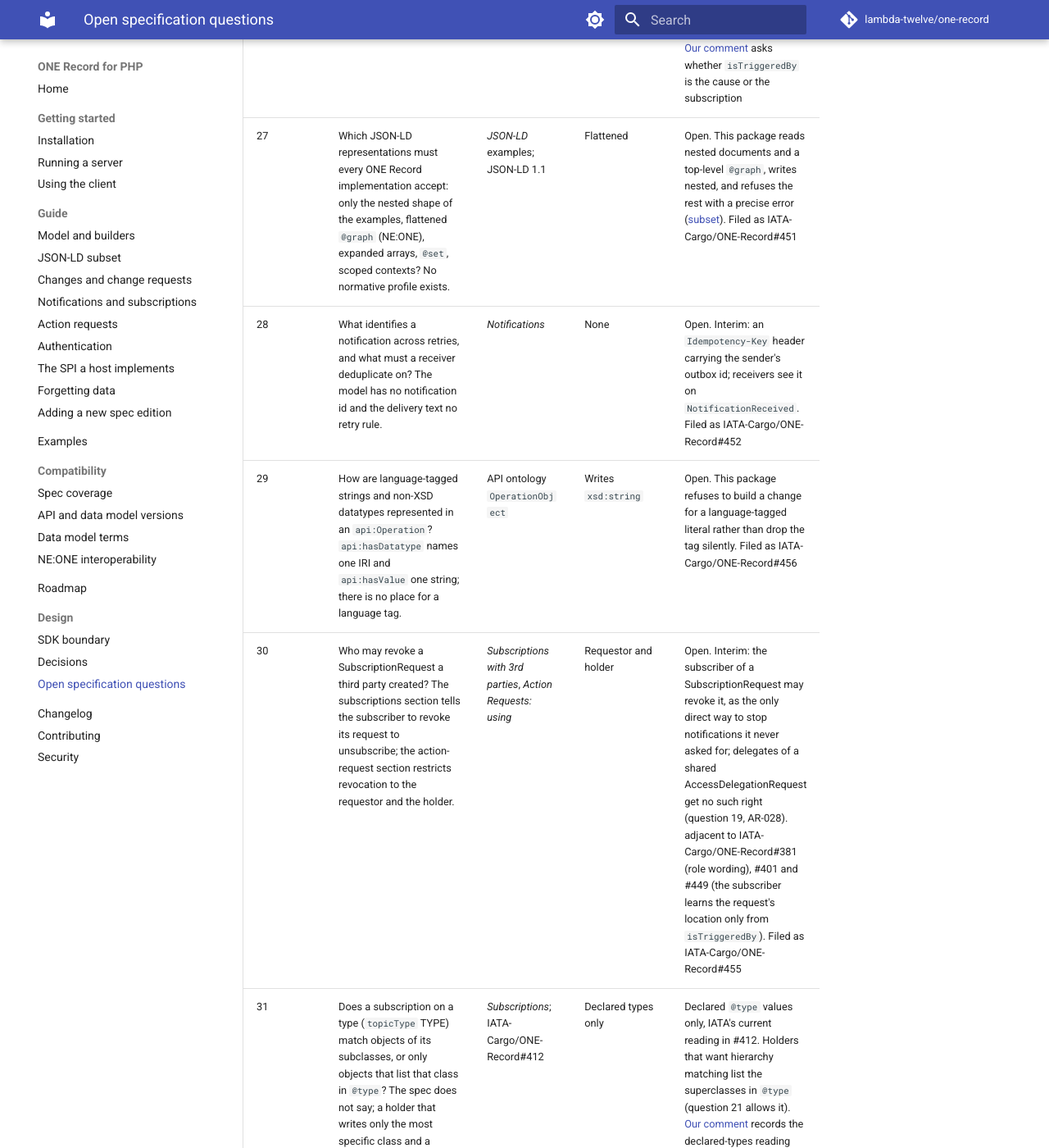
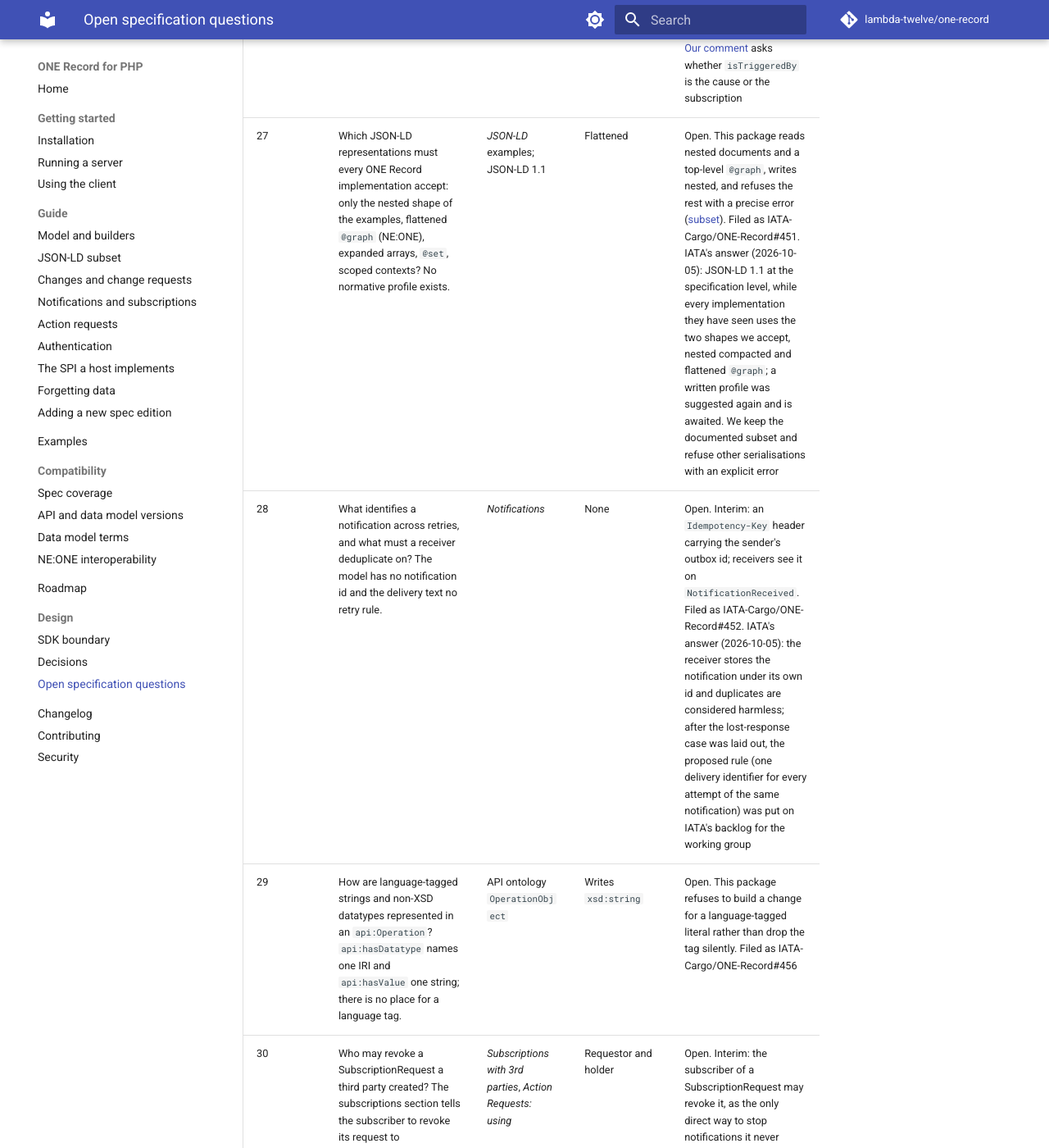
Before and after one commit to lambda-twelve/one-record, an MkDocs documentation site: the page built from docs/spec-questions.md, in a window 1280 px wide and 1400 px high, scrolled down 6024 px. Shown: the whole window at 82% size. Built offline with MkDocs 1.6.1 and Material for MkDocs 9.7.7, drawn with Linux system fonts in a browser that asks for light colours; comment, search, counter and statistics services are not loaded.

Commit message:
Record IATA's answers on JSON-LD representations and notification identity
Spec questions 27 and 28: IATA supports JSON-LD 1.1 at the specification
level while implementations use the two shapes we accept, and the
notification delivery-identifier rule goes to the working group.

```diff
--- a/docs/spec-questions.md
+++ b/docs/spec-questions.md
@@ -32,8 +32,8 @@ chose. Entries are added as they are met; none is removed, only resolved.
 | 24 | Response bodies as flattened JSON-LD: NE:ONE answers with a top-level `@graph` whenever an object has embedded nodes, and `@vocab` for the cargo namespace. The spec's examples are nested. | *JSON-LD* examples; NE:ONE `jsonld.mode` | Flattened | Nested bodies written; a top-level `@graph` accepted on read and rooted at the object asked for |
 | 25 | Does an accepted subscription with `sendLogisticsObjectBody` keep authorising disclosure of the body after the subscriber's read permission is revoked? The access-control and subscription sections each define their own grant and say nothing about the interaction. | *Access Control*, *Subscriptions* | Sends the body while the subscription is accepted | Open. Interim choice: the access policy is consulted per recipient at fan-out time; without read permission the notification carries the URI only, under a hiding policy nothing is sent. A host that wants push authorisation independent of read access must say so in its policy. Filed as IATA-Cargo/ONE-Record#454 |
 | 26 | Does `api:isTriggeredBy` on a notification name the event's cause (the ChangeRequest) or the subscription the recipient can revoke (the SubscriptionRequest)? The unsubscribe text wants a revocable locator; the model says ActionRequest. | *Notifications*, *Subscriptions: Unsubscribe* | ChangeRequest for updates | Open. Interim: updates name the change request, creations and events name the subscription request; a subscriber may not be able to read the change request it is pointed at (question 19). raised from the other side in IATA-Cargo/ONE-Record#401, which also wants `isTriggeredBy` to be the revocable locator. [Our comment](https://github.com/IATA-Cargo/ONE-Record/issues/401#issuecomment-5974682959) asks whether `isTriggeredBy` is the cause or the subscription |
-| 27 | Which JSON-LD representations must every ONE Record implementation accept: only the nested shape of the examples, flattened `@graph` (NE:ONE), expanded arrays, `@set`, scoped contexts? No normative profile exists. | *JSON-LD* examples; JSON-LD 1.1 | Flattened | Open. This package reads nested documents and a top-level `@graph`, writes nested, and refuses the rest with a precise error ([subset](guide/json-ld.md)). Filed as IATA-Cargo/ONE-Record#451 |
-| 28 | What identifies a notification across retries, and what must a receiver deduplicate on? The model has no notification id and the delivery text no retry rule. | *Notifications* | None | Open. Interim: an `Idempotency-Key` header carrying the sender's outbox id; receivers see it on `NotificationReceived`. Filed as IATA-Cargo/ONE-Record#452 |
+| 27 | Which JSON-LD representations must every ONE Record implementation accept: only the nested shape of the examples, flattened `@graph` (NE:ONE), expanded arrays, `@set`, scoped contexts? No normative profile exists. | *JSON-LD* examples; JSON-LD 1.1 | Flattened | Open. This package reads nested documents and a top-level `@graph`, writes nested, and refuses the rest with a precise error ([subset](guide/json-ld.md)). Filed as IATA-Cargo/ONE-Record#451. IATA's answer (2026-10-05): JSON-LD 1.1 at the specification level, while every implementation they have seen uses the two shapes we accept, nested compacted and flattened `@graph`; a written profile was suggested again and is awaited. We keep the documented subset and refuse other serialisations with an explicit error |
+| 28 | What identifies a notification across retries, and what must a receiver deduplicate on? The model has no notification id and the delivery text no retry rule. | *Notifications* | None | Open. Interim: an `Idempotency-Key` header carrying the sender's outbox id; receivers see it on `NotificationReceived`. Filed as IATA-Cargo/ONE-Record#452. IATA's answer (2026-10-05): the receiver stores the notification under its own id and duplicates are considered harmless; after the lost-response case was laid out, the proposed rule (one delivery identifier for every attempt of the same notification) was put on IATA's backlog for the working group |
 | 29 | How are language-tagged strings and non-XSD datatypes represented in an `api:Operation`? `api:hasDatatype` names one IRI and `api:hasValue` one string; there is no place for a language tag. | API ontology `OperationObject` | Writes `xsd:string` | Open. This package refuses to build a change for a language-tagged literal rather than drop the tag silently. Filed as IATA-Cargo/ONE-Record#456 |
 | 30 | Who may revoke a SubscriptionRequest a third party created? The subscriptions section tells the subscriber to revoke its request to unsubscribe; the action-request section restricts revocation to the requestor and the holder. | *Subscriptions with 3rd parties*, *Action Requests: using* | Requestor and holder | Open. Interim: the subscriber of a SubscriptionRequest may revoke it, as the only direct way to stop notifications it never asked for; delegates of a shared AccessDelegationRequest get no such right (question 19, AR-028). adjacent to IATA-Cargo/ONE-Record#381 (role wording), #401 and #449 (the subscriber learns the request's location only from `isTriggeredBy`). Filed as IATA-Cargo/ONE-Record#455 |
 | 31 | Does a subscription on a type (`topicType` TYPE) match objects of its subclasses, or only objects that list that class in `@type`? The spec does not say; a holder that writes only the most specific class and a subscriber asking for `cargo:Shipment` disagree silently when the object is a subclass. | *Subscriptions*; IATA-Cargo/ONE-Record#412 | Declared types only | Declared `@type` values only, IATA's current reading in #412. Holders that want hierarchy matching list the superclasses in `@type` (question 21 allows it). [Our comment](https://github.com/IATA-Cargo/ONE-Record/issues/412#issuecomment-5974712368) records the declared-types reading and the access-first fan-out |
```
